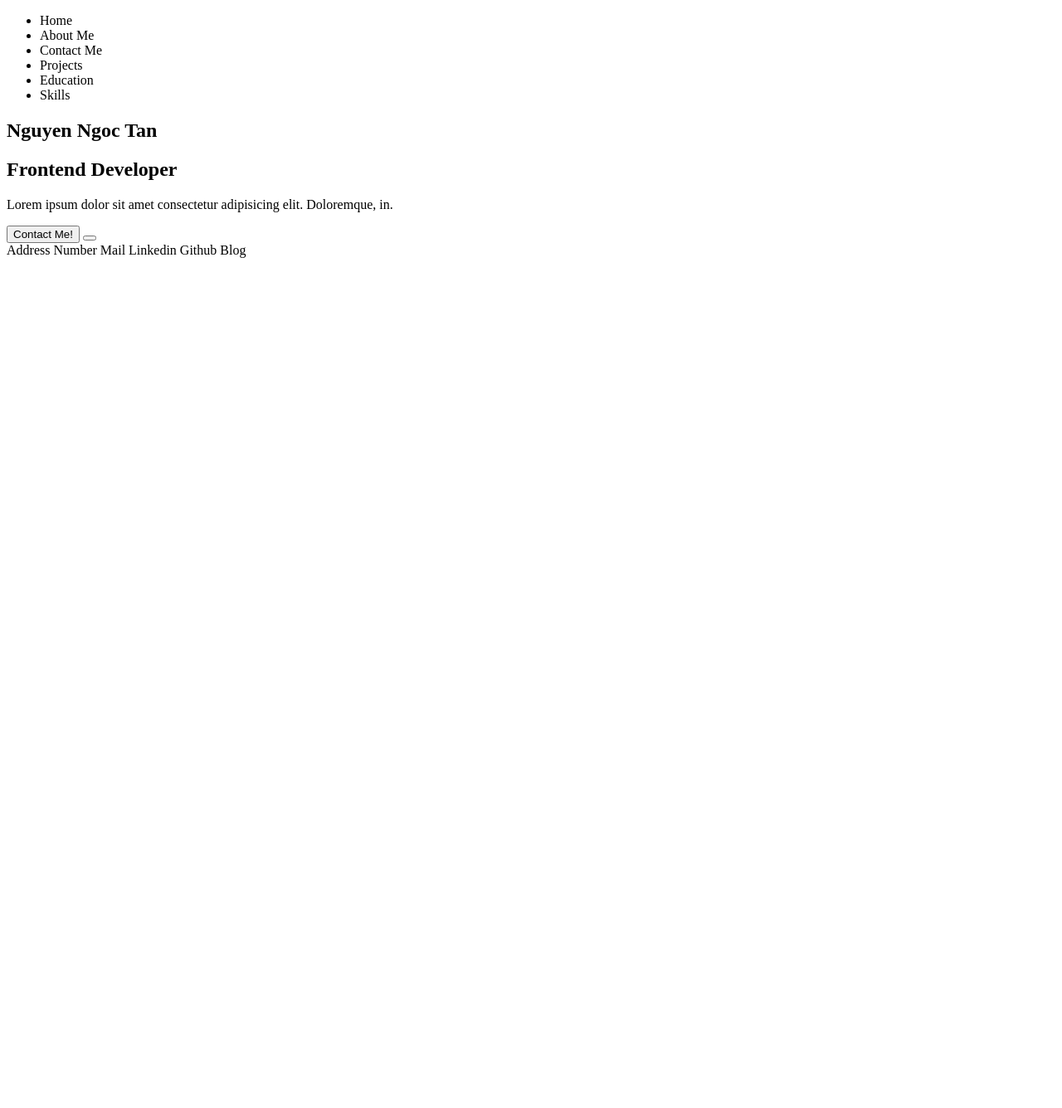
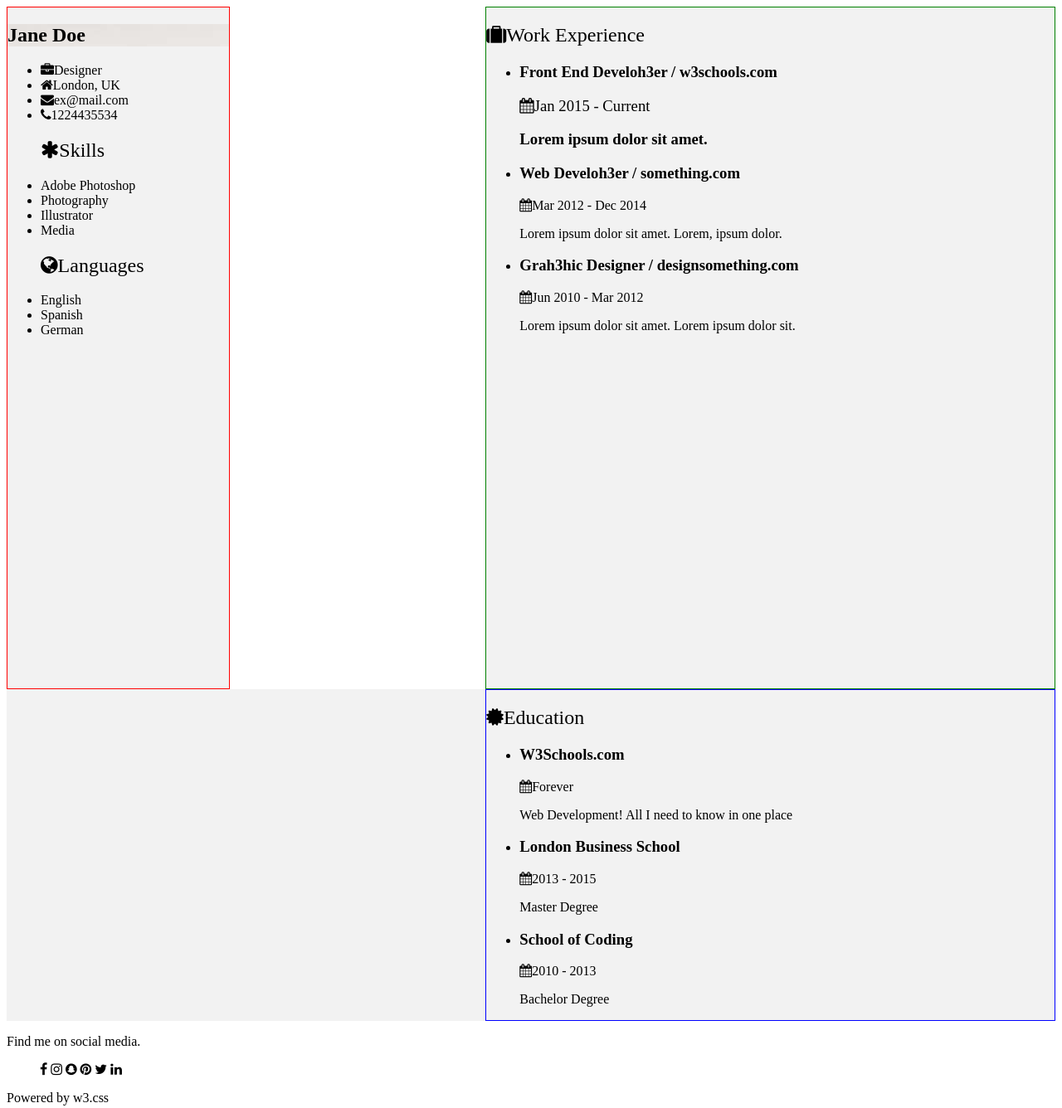
Before and after one commit to tannguyencse19/resume-website, a plain HTML site: page index.html in a window 1280 px wide. Shown: the whole page at 83% size. Before the commit the page ends 800 px from the top, so only its background shows below. Drawn offline with Linux system fonts and the light colour scheme.

Commit message:
stop at grid-ing

```diff
--- a/index.html
+++ b/index.html
@@ -7,66 +7,93 @@
     <meta name="viewport" content="width=device-width, initial-scale=1.0">
     <title>Nguyen Ngoc Tan - Frontend Developer</title>
     <link rel="stylesheet" href="./css/style.css">
+    <link rel="stylesheet" href="https://cdnjs.cloudflare.com/ajax/libs/font-awesome/4.7.0/css/font-awesome.min.css">
 </head>
 
 <body>
-    <header>
-        <ul id="hamburger-menu">
-            <li>Home</li>
-            <li>About Me</li>
-            <li>Contact Me</li>
-            <li>Projects</li>
-            <li>Education</li>
-            <li>Skills</li>
-        </ul>
+    <div class="wrap">
+        <section class="grid-box first" id="introduction">
+            <!-- img -->
+            <h2>Jane Doe</h2>
+            <ul id="info">
+                <!-- icons -->
+                <li><i class="fa fa-briefcase">Designer</i></li>
+                <li><i class="fa fa-home">London, UK</i></li>
+                <li><i class="fa fa-envelope">ex@mail.com</i></li>
+                <li><i class="fa fa-phone">1224435534</i></li>
+            </ul>
+            <ul id="skills">
+                <h2><i class="fa fa-asterisk">Skills</i></h2>
+                <li>Adobe Photoshop</li>
+                <li>Photography</li>
+                <li>Illustrator</li>
+                <li>Media</li>
+            </ul>
+            <ul id="languages">
+                <h2><i class="fa fa-globe">Languages</i></h2>
+                <li>English</li>
+                <li>Spanish</li>
+                <li>German</li>
+            </ul>
+        </section>
 
-        <!-- for desktop <ul id="navbar"></ul> -->
-    </header>
+        <section class="grid-box second" id="experience">
+            <h2><i class="fa fa-suitcase">Work Experience</i></h2>
+            <ul>
+                <li>
+                    <h3>Front End Develoh3er / w3schools.com</p>
+                        <p><i class="fa fa-calendar">Jan 2015 - Current</i></p>
+                        <p>Lorem ipsum dolor sit amet.</p>
+                </li>
+                <li>
+                    <h3>Web Develoh3er / something.com</h3>
+                    <p><i class="fa fa-calendar">Mar 2012 - Dec 2014</i></p>
+                    <p>Lorem ipsum dolor sit amet. Lorem, ipsum dolor.</p>
+                </li>
+                <li>
+                    <h3>Grah3hic Designer / designsomething.com</h3>
+                    <p><i class="fa fa-calendar">Jun 2010 - Mar 2012</i></p>
+                    <p>Lorem ipsum dolor sit amet. Lorem ipsum dolor sit.</p>
+                </li>
+            </ul>
+        </section>
 
-    <!-- for desktop <section id="sidebar"></section> -->
+        <section class="grid-box third"></section>
 
-    <section id="landing">
-        <!-- cta: contact me -->
-        <div id="about-me">
-            <h1>Nguyen Ngoc Tan</h1>
-            <h2>Frontend Developer</h2>
-            <p>Lorem ipsum dolor sit amet consectetur adipisicing elit. Doloremque, in.</p>
-        </div>
-        <div class="btn">
-            <button>Contact Me!</button>
-            <button></button> <!-- Keo xuong -->
-        </div>
-    </section>
-
-    <section id="contact-me">
-        <div id="contact-info">
-            <!-- icon -->
-            Address
-            Number
-            Mail
-            Linkedin
-            Github
-            Blog
-        </div>
-        <div id="contact-form">
-
-        </div>
-    </section>
-
-    <section id="projects">
-
-    </section>
-
-    <section id="education">
-
-    </section>
-
-    <section id="skills">
-        <!-- programming language, technologies (framework...), non-tech skills (language) -->
-    </section>
+        <section class="grid-box fourth" id="education">
+            <h2><i class="fa fa-certificate">Education</i></h2>
+            <ul>
+                <li>
+                    <h3>W3Schools.com</h3>
+                    <p><i class="fa fa-calendar">Forever</i></p>
+                    <p>Web Development! All I need to know in one place</p>
+                </li>
+                <li>
+                    <h3>London Business School</h3>
+                    <p><i class="fa fa-calendar">2013 - 2015</i></p>
+                    <p>Master Degree</p>
+                </li>
+                <li>
+                    <h3>School of Coding</h3>
+                    <p><i class="fa fa-calendar">2010 - 2013</i></p>
+                    <p>Bachelor Degree</p>
+                </li>
+            </ul>
+        </section>
+    </div>
 
     <footer>
-
+        <p>Find me on social media.</p>
+        <ul>
+            <!-- icons -->
+            <i class="fa fa-facebook"></i>
+            <i class="fa fa-instagram"></i>
+            <i class="fa fa-snapchat"></i>
+            <i class="fa fa-pinterest"></i>
+            <i class="fa fa-twitter"></i>
+            <i class="fa fa-linkedin"></i>
+        </ul>
+        <p>Powered by w3.css</p>
     </footer>
 </body>
 
--- a/styles/style.scss
+++ b/styles/style.scss
@@ -1,3 +1,27 @@
-.abc {
+.wrap {
+  display: grid;
+  grid-template-columns: repeat(2, auto);
+  grid-template-rows: repeat(2, auto);
+}
 
+.grid-box {
+    background-color: rgba(0,0,0,0.05);
 }
+
+#introduction {
+  border: 1px solid red;
+  width: 267px;
+  height: 821px;
+  > h2 {
+    background-image: url("../img/avatar_hat.jpg");
+    background-repeat: no-repeat;
+  }
+}
+
+#experience {
+    border: 1px solid green;
+}
+
+#education {
+    border: 1px solid blue;
+}
```
Also changed, not shown: css/style.css, img/avatar_hat.jpg (added), 1 other file.
